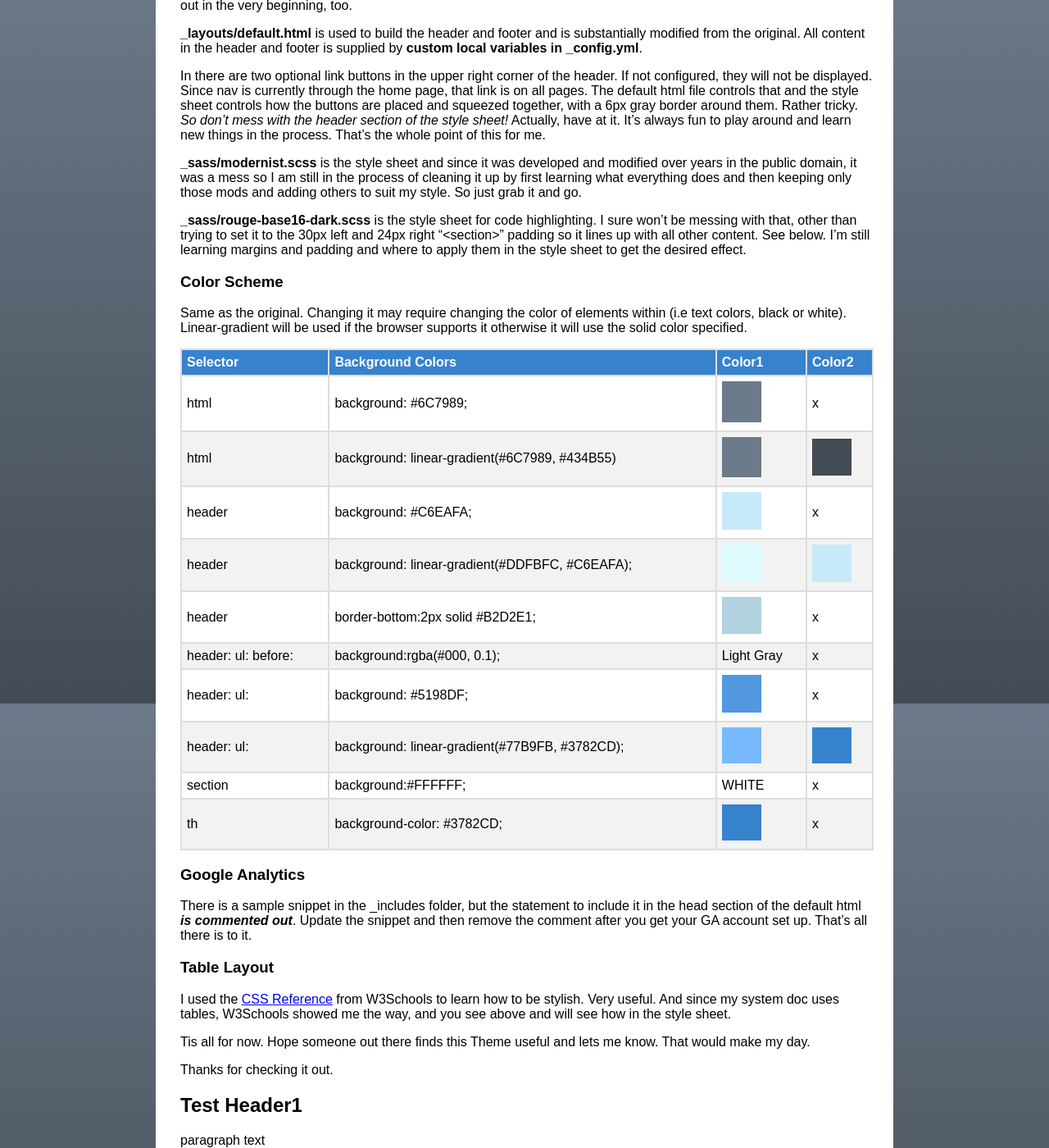
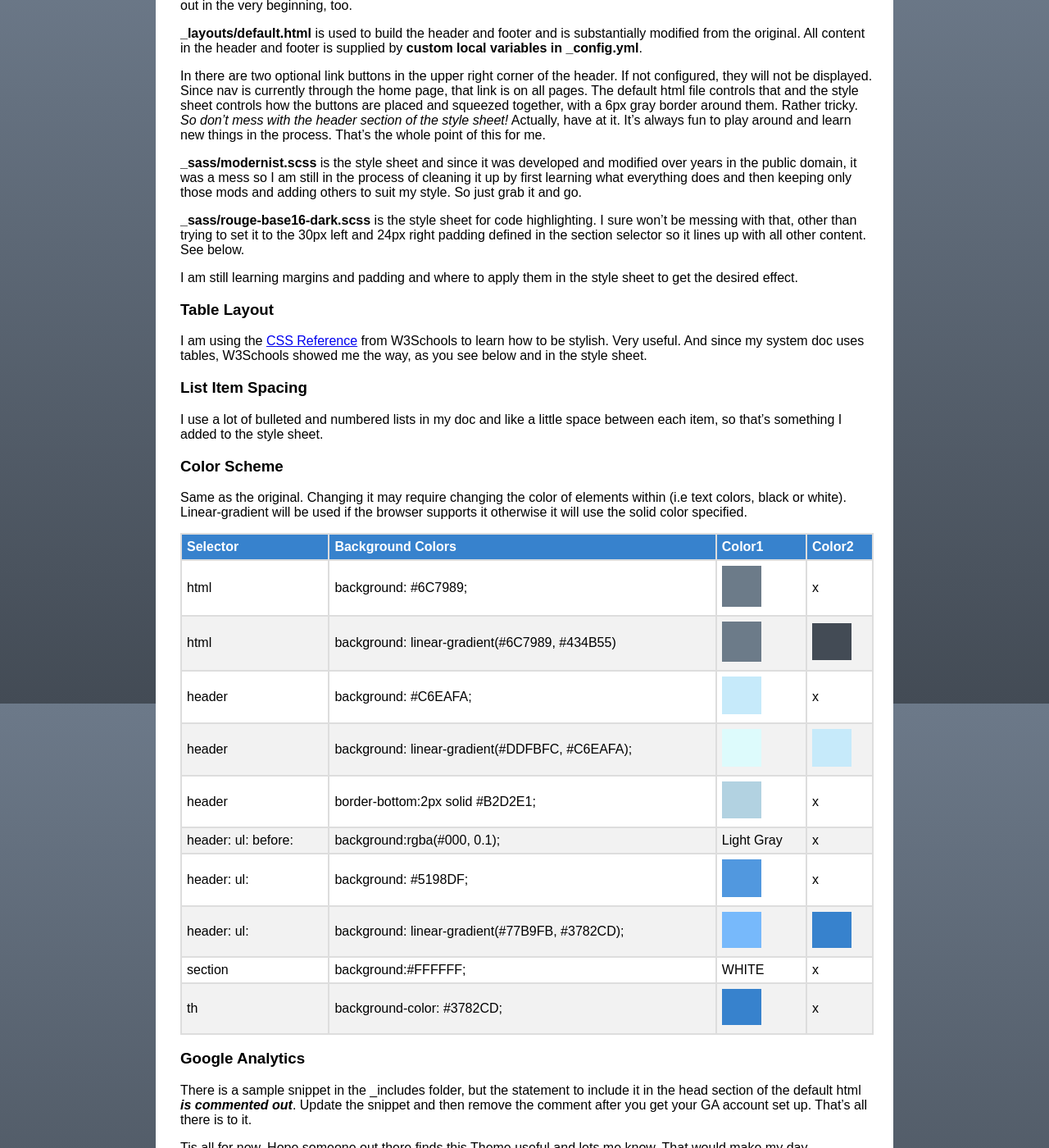
Before and after one commit to TR-Systems/modernist, a Jekyll site: the page built from index.md, in a window 1280 px wide and 1400 px high, scrolled down 942 px. Shown: the whole window at 82% size. Built offline with Jekyll 4.4.1, drawn with Linux system fonts in a browser that asks for light colours; our own code applies the rules of GitHub Pages for plain Markdown files.

Commit message:
Update index.md

```diff
--- a/index.md
+++ b/index.md
@@ -31,7 +31,15 @@ In there are two optional link buttons in the upper right corner of the header.
 
 **_sass/modernist.scss** is the style sheet and since it was developed and modified over years in the public domain, it was a mess so I am still in the process of cleaning it up by first learning what everything does and then keeping only those mods and adding others to suit my style. So just grab it and go.
 
-**_sass/rouge-base16-dark.scss** is the style sheet for code highlighting. I sure won't be messing with that, other than trying to set it to the 30px left and 24px right "<section>" padding so it lines up with all other content. See below. I'm still learning margins and padding and where to apply them in the style sheet to get the desired effect.
+**_sass/rouge-base16-dark.scss** is the style sheet for code highlighting. I sure won't be messing with that, other than trying to set it to the 30px left and 24px right padding defined in the section selector so it lines up with all other content. See below.
+
+I am still learning margins and padding and where to apply them in the style sheet to get the desired effect.
+
+### Table Layout
+I am using the [CSS Reference](https://www.w3schools.com/cssref/index.php){:target="blank"} from W3Schools to learn how to be stylish. Very useful. And since my system doc uses tables, W3Schools showed me the way, as you see below and in the style sheet.
+
+### List Item Spacing
+I use a lot of bulleted and numbered lists in my doc and like a little space between each item, so that's something I added to the style sheet.
 
 ### Color Scheme
 Same as the original. Changing it may require changing the color of elements within (i.e text colors, black or white). Linear-gradient will be used if the browser supports it otherwise it will use the solid color specified.
@@ -51,9 +59,6 @@ Same as the original. Changing it may require changing the color of elements wit
 
 ### Google Analytics
 There is a sample snippet in the _includes folder, but the statement to include it in the head section of the default html ***is commented out***. Update the snippet and then remove the comment after you get your GA account set up. That's all there is to it.
-
-### Table Layout
-I used the [CSS Reference](https://www.w3schools.com/cssref/index.php){:target="blank"} from W3Schools to learn how to be stylish. Very useful. And since my system doc uses tables, W3Schools showed me the way, and you see above and will see how in the style sheet.
 
 Tis all for now. Hope someone out there finds this Theme useful and lets me know. That would make my day.
 
```
